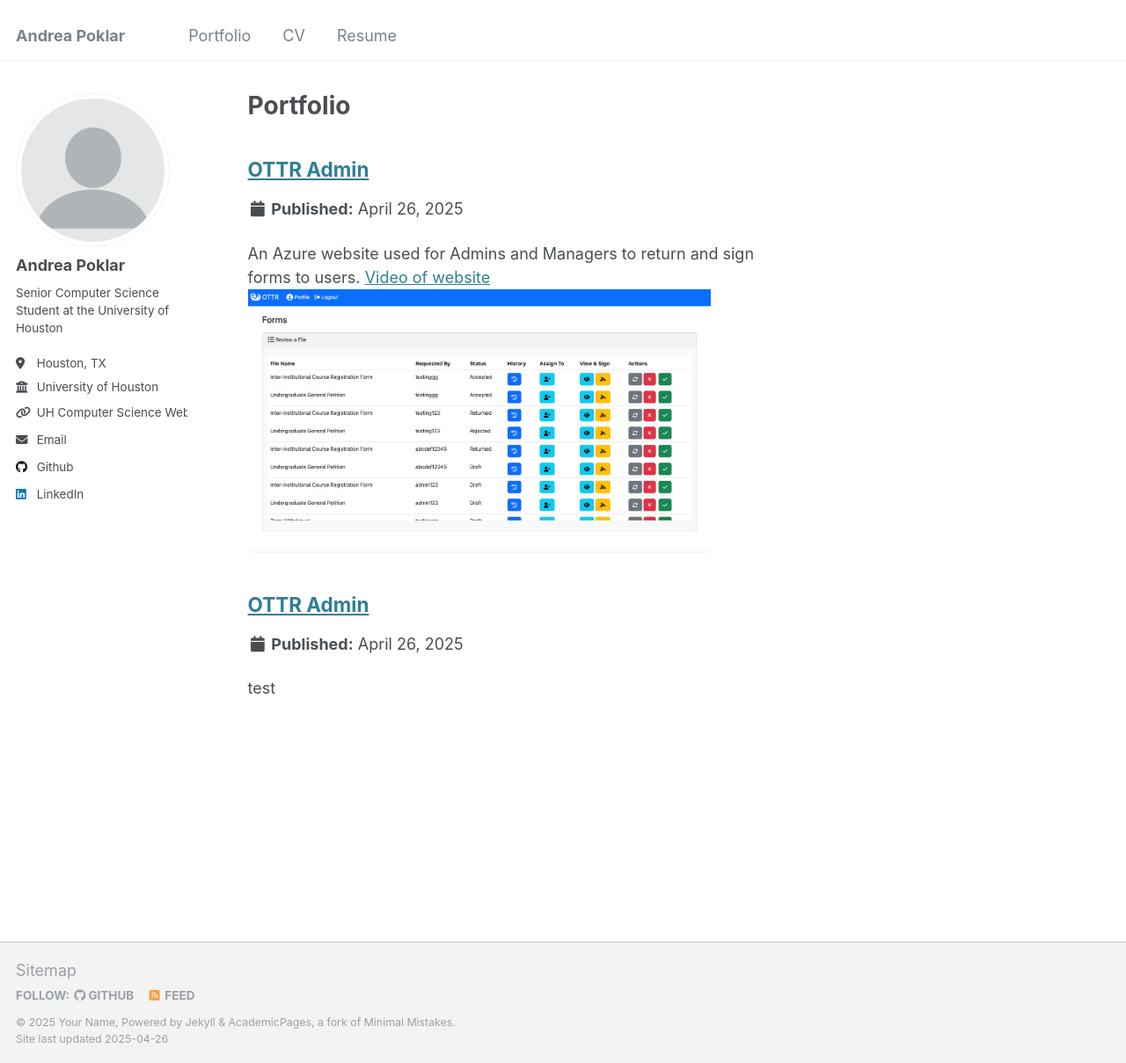
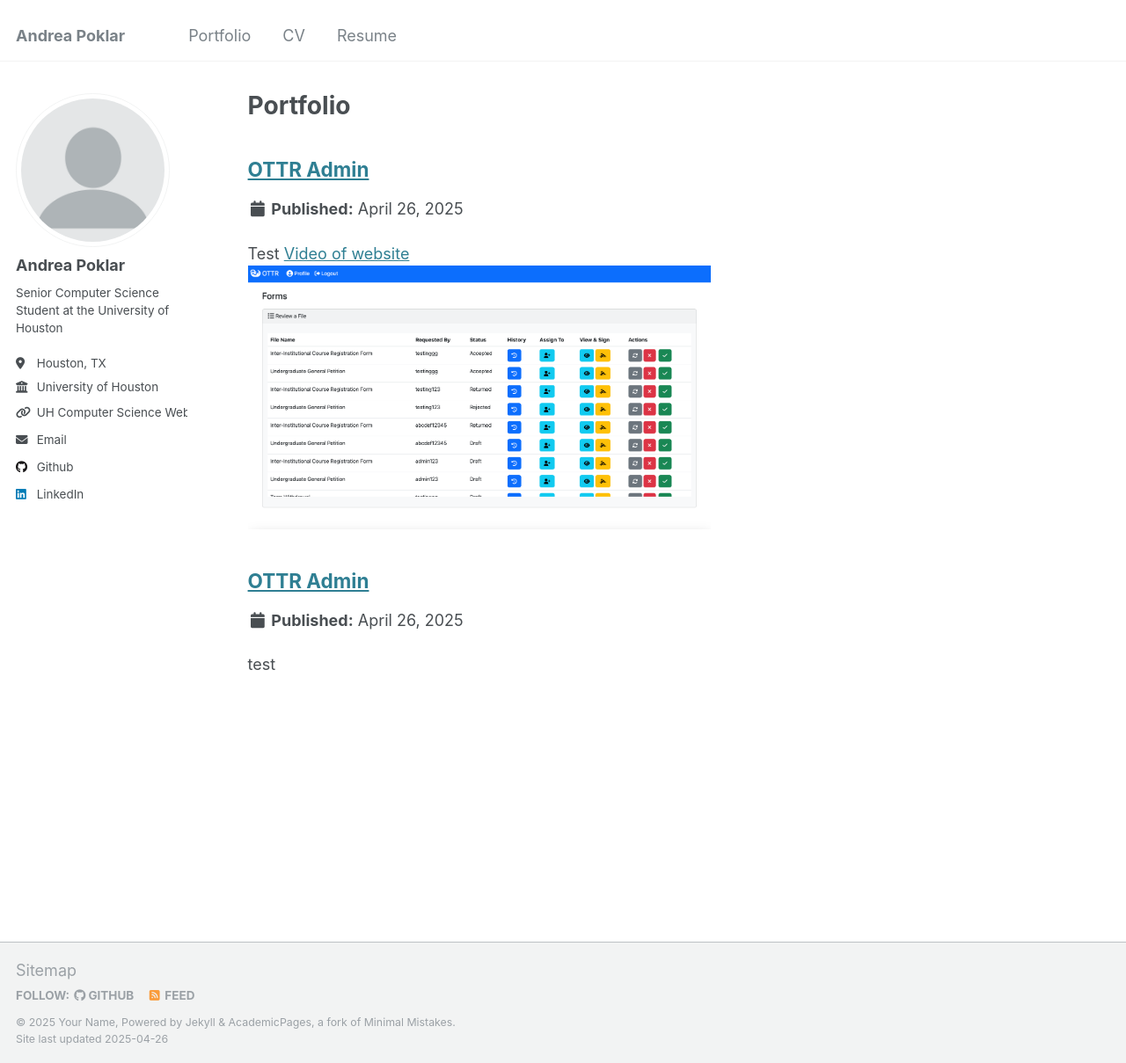
Before and after one commit to apoklar/apoklar.github.io, a Jekyll site: the page built from _pages/portfolio.html, in a window 1280 px wide and 1209 px high. Shown: the whole window at 88% size. Built offline with Jekyll 4.4.1, drawn with Linux system fonts in a browser that asks for light colours.

Commit message:
Update portfolio-1.md

```diff
--- a/_portfolio/portfolio-1.md
+++ b/_portfolio/portfolio-1.md
@@ -1,6 +1,6 @@
 ---
 title: "OTTR Admin"
-excerpt: "An Azure website used for Admins and Managers to return and sign forms to users.
+excerpt: "Test
 <a href='https://www.youtube.com/watch?v=kqkjt9W8pR8' target='_blank'>Video of website</a><br/><img src='/images/ottr.png'>"
 collection: portfolio
 header:
```
